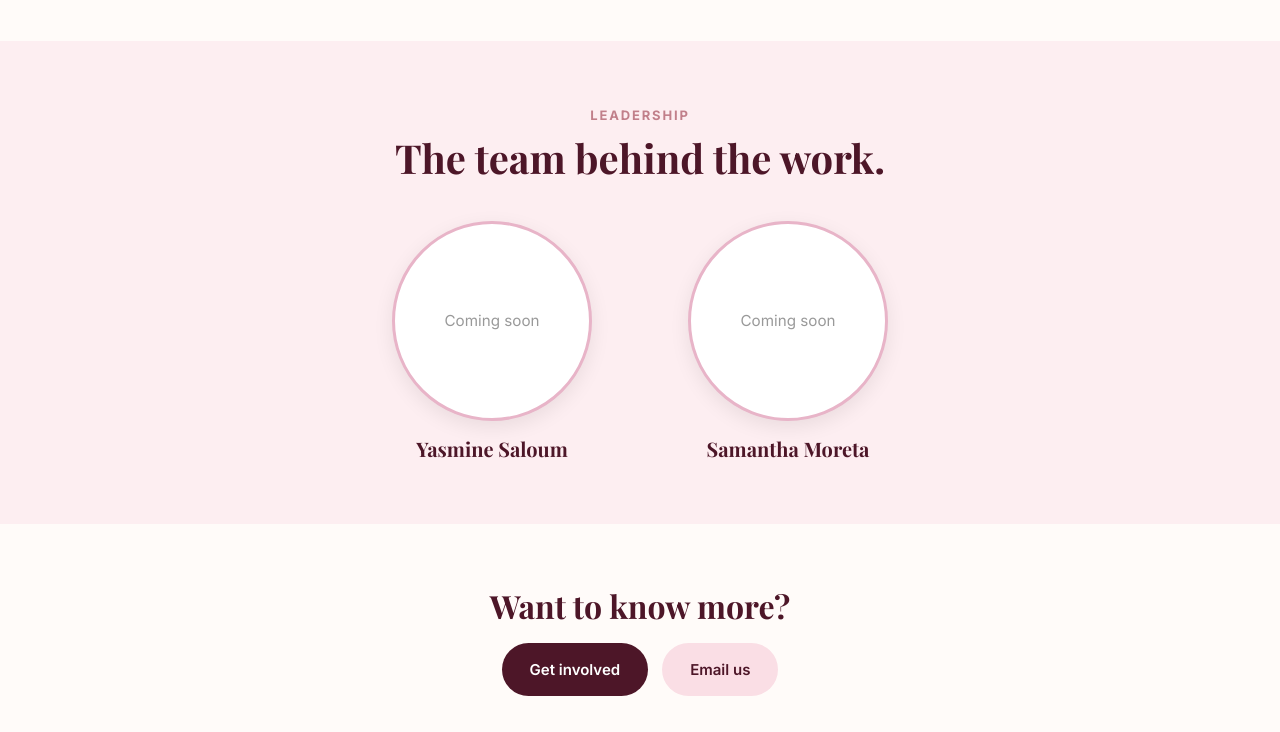
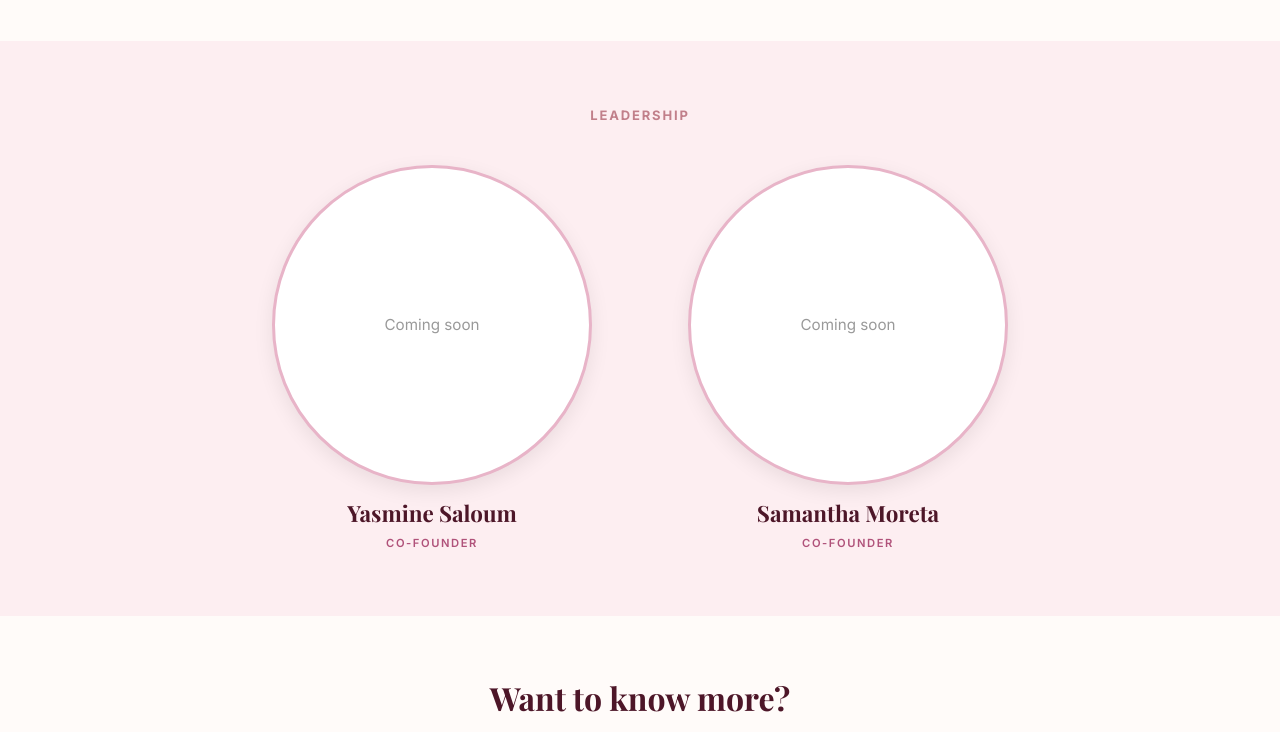
Before and after one commit to innovateherofficial/innovateher-official, a plain HTML site: page about.html in a window 1280 px wide. Shown: the part 1020-1752 px from the top of the page. Drawn offline with nearby package versions, Linux system fonts and the light colour scheme; a script that the page names is missing; a web font is replaced by a local one.

Commit message:
Update about.html

```diff
--- a/about.html
+++ b/about.html
@@ -31,8 +31,8 @@
       color: inherit;
     }
     .leader-circle {
-      width: 200px;
-      height: 200px;
+      width: min(320px, 70vw);
+      height: min(320px, 70vw);
       border-radius: 50%;
       background: #fff;
       border: 3px solid #e8b4c8;
@@ -52,7 +52,15 @@
       box-shadow: 0 10px 28px rgba(0, 0, 0, 0.14);
     }
     .leader-circle-wrap:focus-visible { outline: 3px solid #e8b4c8; outline-offset: 8px; border-radius: 12px; }
-    .leader-circle-wrap h3 { margin: 0; font-size: 1.25rem; }
+    .leader-circle-wrap h3 { margin: 0; font-size: 1.4rem; }
+    .leader-circle-wrap .leader-role {
+      margin-top: -8px;
+      font-size: 0.7rem;
+      font-weight: 600;
+      letter-spacing: 0.14em;
+      text-transform: uppercase;
+      color: #b0527a;
+    }
 
     /* Popup */
     dialog.leader-dialog {
@@ -148,7 +156,6 @@
     <section class="section bg-blush">
       <div class="container text-center">
         <span class="section-eyebrow">Leadership</span>
-        <h2 class="section-heading">The team behind the work.</h2>
 
         <div class="leaders-duo">
           <!-- Yasmine Saloum (left) -->
@@ -158,6 +165,7 @@
               Coming soon
             </span>
             <h3>Yasmine Saloum</h3>
+            <span class="leader-role">Co-Founder</span>
           </button>
 
           <!-- Samantha Moreta (right) -->
@@ -167,6 +175,7 @@
               Coming soon
             </span>
             <h3>Samantha Moreta</h3>
+            <span class="leader-role">Co-Founder</span>
           </button>
         </div>
       </div>
```
